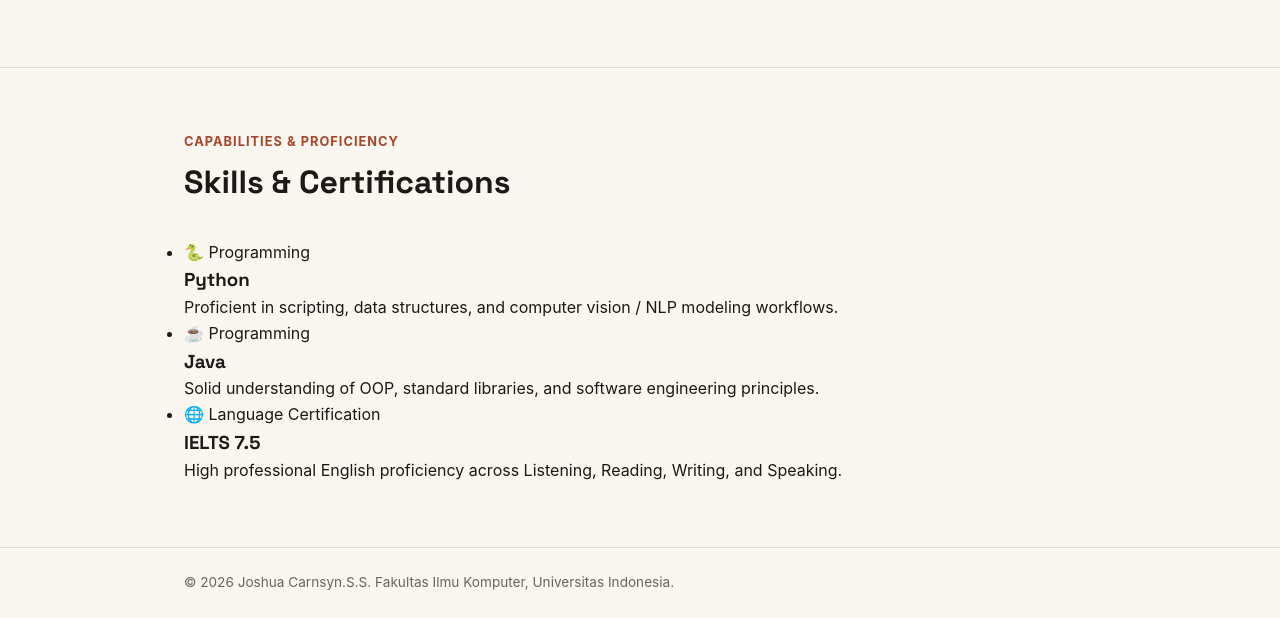
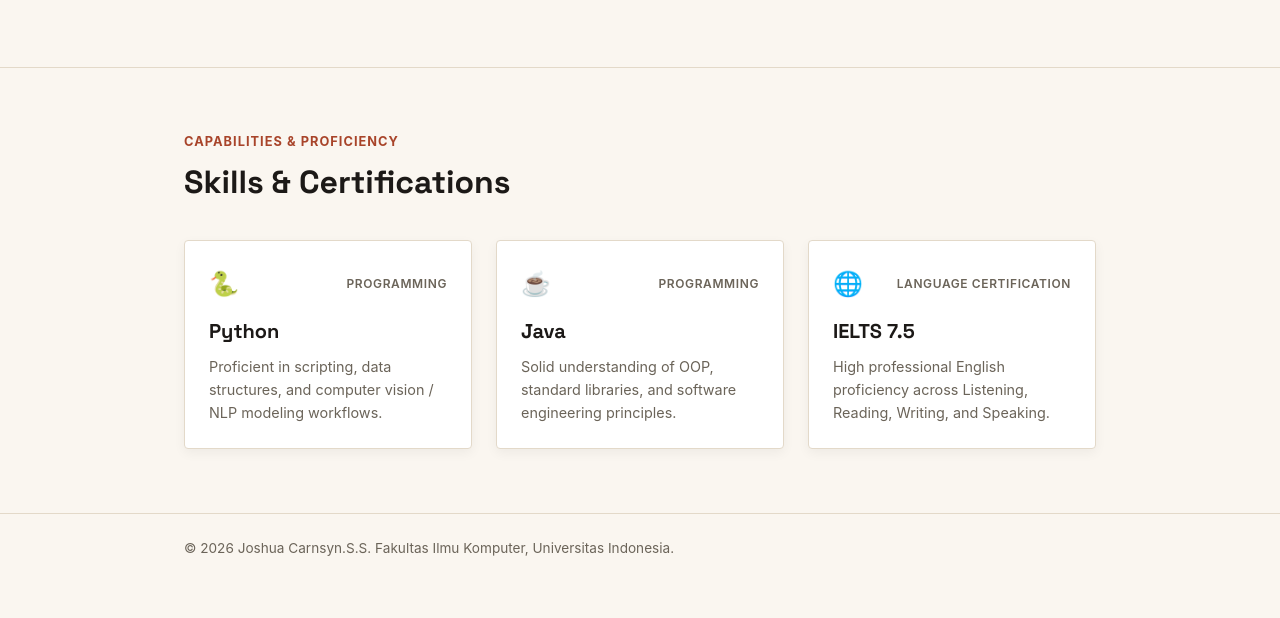
Before and after one commit to J0CSS/myportofolio, a Django app: page / in a window 1280 px wide. Shown: the part 705-1323 px from the top of the page. After the commit the page ends 1261 px from the top, so only its background shows below. Run offline with Django 5.2, Linux system fonts and the light colour scheme.

Commit message:
style: menambahkan skill grid layout, card style, dan efek hover

```diff
--- a/static/css/style.css
+++ b/static/css/style.css
@@ -205,6 +205,58 @@ h1, h2, h3, .brand {
     color: var(--ink);
 }
 
+.skills-grid {
+    list-style: none;
+    display: grid;
+    grid-template-columns: repeat(3, 1fr);
+    gap: 1.5rem;
+}
+
+.skill-card {
+    background-color: var(--card-bg);
+    border: 1px solid var(--line);
+    border-radius: var(--radius);
+    padding: 1.5rem;
+    box-shadow: var(--shadow);
+    transition: transform 0.2s ease, box-shadow 0.2s ease, border-color 0.2s ease;
+}
+
+.skill-card:hover {
+    transform: translateY(-4px);
+    box-shadow: var(--shadow-hover);
+    border-color: var(--accent);
+}
+
+.skill-header {
+    display: flex;
+    justify-content: space-between;
+    align-items: center;
+    margin-bottom: 0.75rem;
+}
+
+.skill-icon {
+    font-size: 1.5rem;
+}
+
+.skill-category {
+    font-size: 0.75rem;
+    text-transform: uppercase;
+    letter-spacing: 0.05em;
+    color: var(--text-muted);
+    font-weight: 600;
+}
+
+.skill-name {
+    font-size: 1.25rem;
+    margin-bottom: 0.5rem;
+    color: var(--ink);
+}
+
+.skill-desc {
+    font-size: 0.9rem;
+    color: var(--text-muted);
+}
+
 .site-footer {
     padding: 1.5rem;
     color: var(--text-muted);
```
